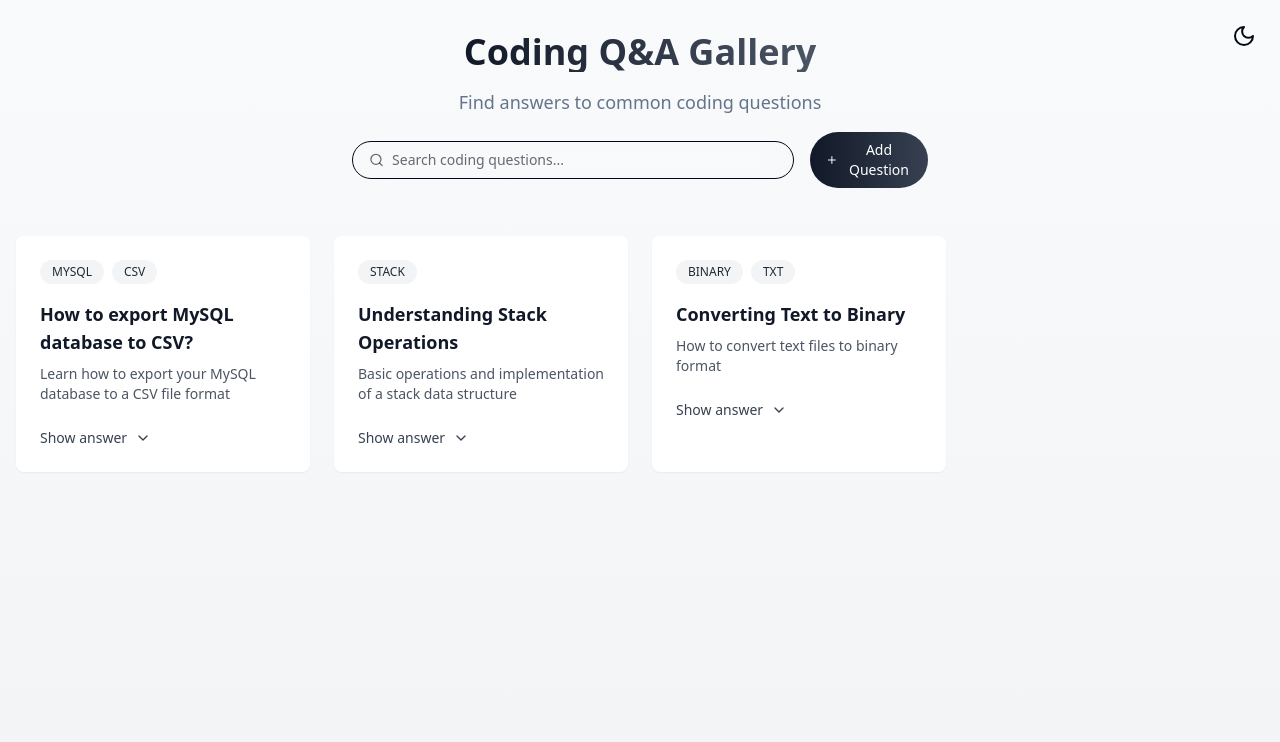
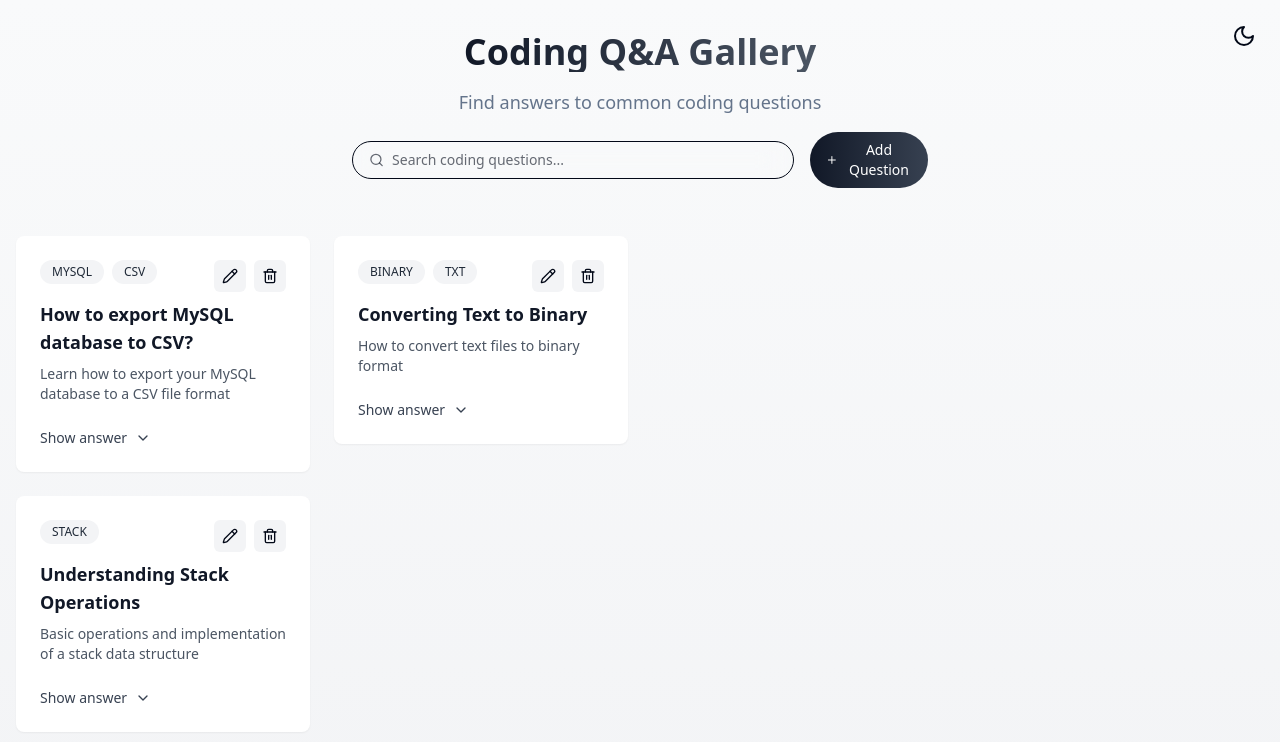
Before and after one commit to shezanusdf/code-gallery-hive-71, a React (Vite) app: page / in a window 1280 px wide. Shown: the top 742 px of the page. Built offline with nearby package versions, Linux system fonts and the light colour scheme.

Commit message:
Fix: Adjust card layout
The layout of the question cards was adjusted to remove excess whitespace.  The goal is to create a more visually consistent and balanced layout, similar to a bento box design.

```diff
--- a/src/components/QuestionCard.tsx
+++ b/src/components/QuestionCard.tsx
@@ -48,7 +48,7 @@ export function QuestionCard({ question }: QuestionCardProps) {
 
   if (isEditing) {
     return (
-      <div className="relative rounded-lg bg-white p-6 shadow-lg dark:bg-gray-800">
+      <div className="rounded-lg bg-white p-6 shadow-lg dark:bg-gray-800">
         <div className="flex flex-col gap-4">
           <div>
             <Label htmlFor="title">Title</Label>
@@ -87,6 +87,21 @@ export function QuestionCard({ question }: QuestionCardProps) {
             />
           </div>
 
+          <div>
+            <Label htmlFor="tags">Tags (comma-separated)</Label>
+            <Input
+              id="tags"
+              value={editedQuestion.tags.join(", ")}
+              onChange={(e) =>
+                setEditedQuestion({
+                  ...editedQuestion,
+                  tags: e.target.value.split(",").map((tag) => tag.trim().toUpperCase()),
+                })
+              }
+              placeholder="Enter tags separated by commas"
+            />
+          </div>
+
           <div className="flex gap-2">
             <Button onClick={handleSave}>Save</Button>
             <Button
@@ -105,7 +120,7 @@ export function QuestionCard({ question }: QuestionCardProps) {
   }
 
   return (
-    <div className="group inline-block w-auto rounded-lg bg-white p-6 shadow-sm transition-all duration-300 hover:shadow-xl dark:bg-gray-800 animate-fade-in">
+    <div className="inline-block w-full rounded-lg bg-white p-6 shadow-sm transition-all duration-300 hover:shadow-xl dark:bg-gray-800">
       <div className="flex flex-col gap-2">
         <div className="flex justify-between items-start">
           <div className="flex flex-wrap gap-2">
@@ -118,7 +133,7 @@ export function QuestionCard({ question }: QuestionCardProps) {
               </span>
             ))}
           </div>
-          <div className="flex gap-2 opacity-0 group-hover:opacity-100 transition-opacity">
+          <div className="flex gap-2">
             <Button
               variant="ghost"
               size="icon"
--- a/src/pages/Index.tsx
+++ b/src/pages/Index.tsx
@@ -123,7 +123,7 @@ export default function Index() {
           </div>
         </div>
 
-        <div className="grid grid-cols-1 md:grid-cols-2 lg:grid-cols-3 xl:grid-cols-4 gap-6 auto-rows-min">
+        <div className="columns-1 sm:columns-2 lg:columns-3 xl:columns-4 gap-6 [&>*]:mb-6 [&>*]:break-inside-avoid">
           {filteredQuestions.map((question) => (
             <QuestionCard key={question.id} question={question} />
           ))}
```
